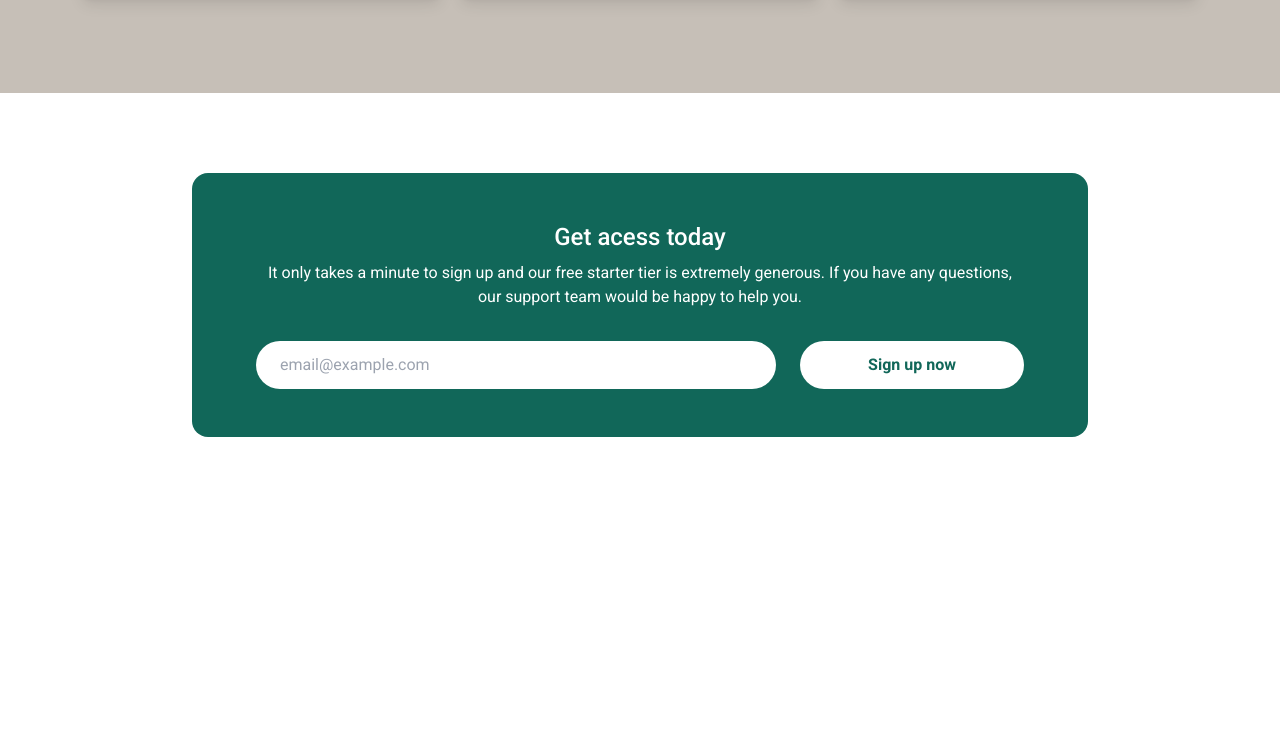
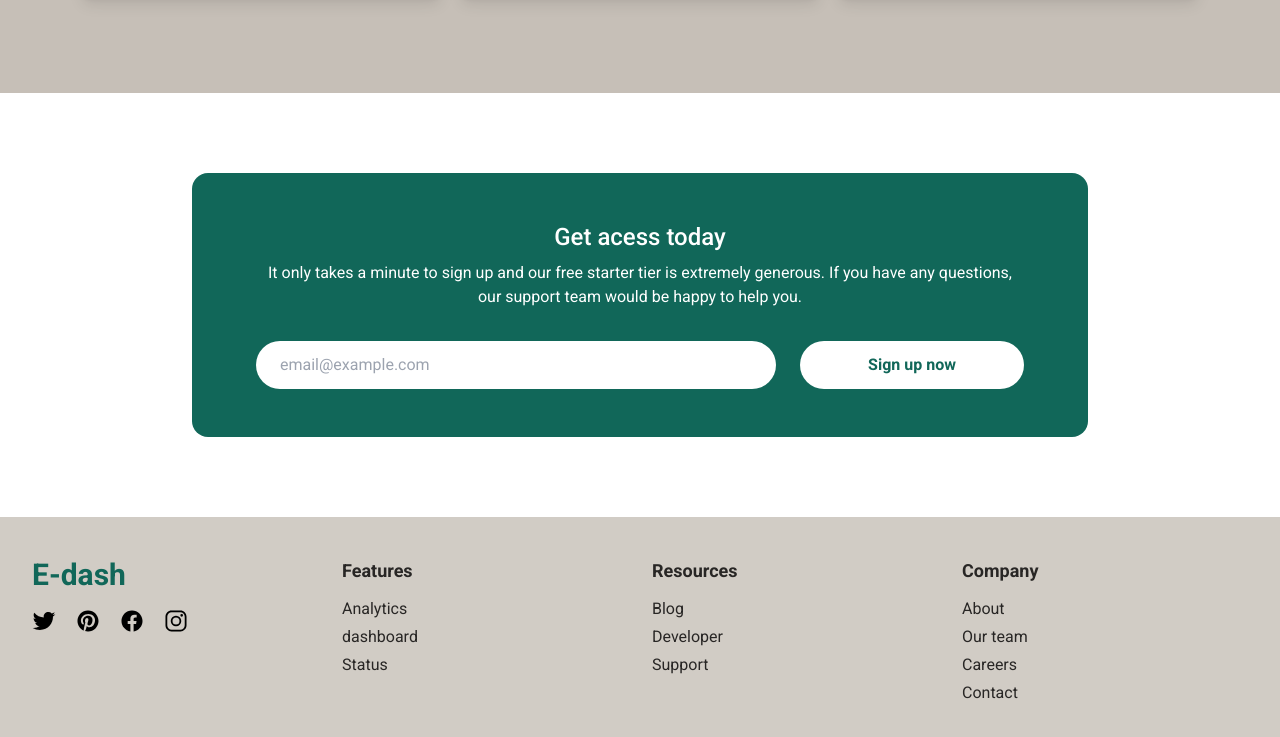
Before and after one commit to lebohangmdm/e-dash, a website built with Vite: page index.html in a window 1280 px wide. Shown: the part 1831-2568 px from the top of the page. Before the commit the page ends 2348 px from the top, so only its background shows below. Built offline with nearby package versions, Linux system fonts and the light colour scheme.

Commit message:
footer complete

```diff
--- a/index.html
+++ b/index.html
@@ -19,7 +19,7 @@
     <header id="header" class="py-2 relative mb-4 lg:mb-12">
       <div class="container px-4 pr-6 mx-auto max-w-7xl sm:px-8">
         <nav class="flex items-center justify-between">
-          <a href="/" class="text-brownish-0 font-bold text-xl cursor-pointer">
+          <a href="/" class="cursor-pointer">
             <img src="/edash.png" alt="" class="h-20 object-cover" />
           </a>
           <div class="hidden md:flex md:items-center md:space-x-8">
@@ -246,6 +246,73 @@
       </div>
     </section>
 
+    <footer class="bg-lighter-brown pt-10 pb-8">
+      <div
+        class="container px-4 sm:px-8 grid grid-cols-1 gap-6 md:grid-cols-2 lg:grid-cols-4"
+      >
+        <div class="space-y-4">
+          <a
+            href="/"
+            class="text-green-default text-3xl font-bold cursor-pointer"
+            >E-dash</a
+          >
+          <div>
+            <ul class="flex gap-5">
+              <li>
+                <a href="#" class="text-2xl hover:text-green-default"
+                  ><ion-icon name="logo-twitter"></ion-icon
+                ></a>
+              </li>
+              <li>
+                <a href="#" class="text-2xl hover:text-green-default"
+                  ><ion-icon name="logo-pinterest"></ion-icon
+                ></a>
+              </li>
+              <li>
+                <a href="#" class="text-2xl hover:text-green-default"
+                  ><ion-icon name="logo-facebook"></ion-icon
+                ></a>
+              </li>
+              <li>
+                <a href="#" class="text-2xl hover:text-green-default"
+                  ><ion-icon name="logo-instagram"></ion-icon
+                ></a>
+              </li>
+            </ul>
+          </div>
+        </div>
+        <div class="space-y-3">
+          <p class="text-lg font-bold text-brownish-10">Features</p>
+          <ul class="flex flex-col space-y-1">
+            <li>
+              <a href="#" class="text-brownish-10">Analytics</a>
+            </li>
+            <li><a href="#" class="text-brownish-10">dashboard</a></li>
+            <li><a href="#" class="text-brownish-10">Status</a></li>
+          </ul>
+        </div>
+
+        <div class="space-y-3">
+          <p class="text-lg font-bold text-brownish-10">Resources</p>
+          <ul class="flex flex-col space-y-1">
+            <li><a href="#" class="text-brownish-10">Blog</a></li>
+            <li><a href="#" class="text-brownish-10">Developer</a></li>
+            <li><a href="#" class="text-brownish-10">Support</a></li>
+          </ul>
+        </div>
+
+        <div class="space-y-3">
+          <p class="text-lg font-bold text-brownish-10">Company</p>
+          <ul class="flex flex-col space-y-1">
+            <li><a href="#" class="text-brownish-10">About</a></li>
+            <li><a href="#" class="text-brownish-10">Our team</a></li>
+            <li><a href="#" class="text-brownish-10">Careers</a></li>
+            <li><a href="#" class="text-brownish-10">Contact</a></li>
+          </ul>
+        </div>
+      </div>
+    </footer>
+
     <script type="module" src="/main.js"></script>
   </body>
 </html>
```
